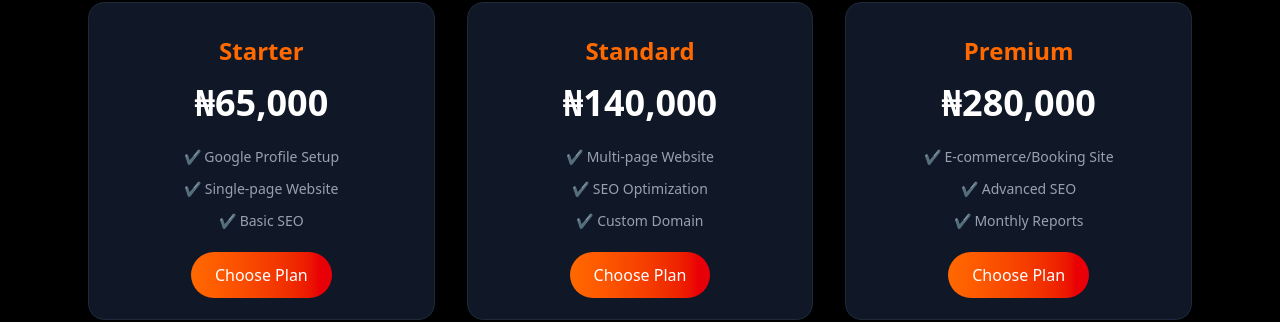
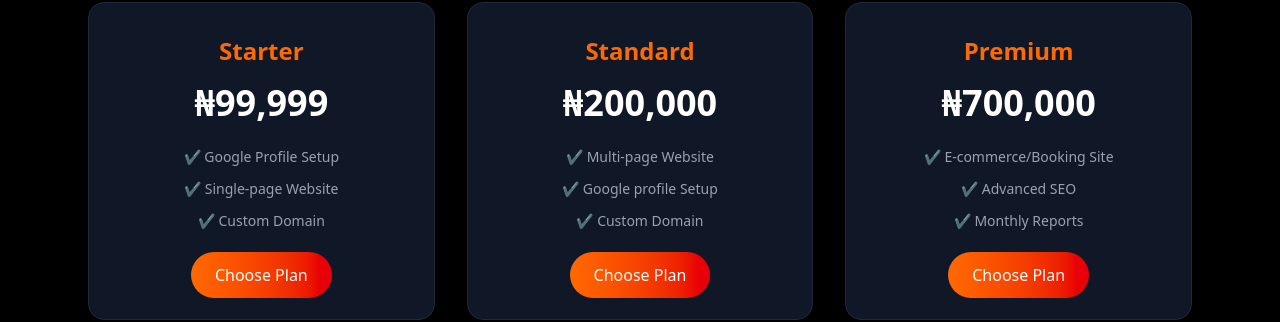
Before and after one commit to abbeytech2023/web-bridge-solutions, a React (Vite) app: page / in a window 1280 px wide. Shown: the part 2076-2398 px from the top of the page. Built offline with nearby package versions, Linux system fonts and the light colour scheme.

Commit message:
initial commit

```diff
--- a/src/App.jsx
+++ b/src/App.jsx
@@ -192,17 +192,17 @@ function Pricing() {
   const plans = [
     {
       name: "Starter",
-      price: "₦65,000",
-      perks: ["Google Profile Setup", "Single-page Website", "Basic SEO"],
+      price: "₦99,999",
+      perks: ["Google Profile Setup", "Single-page Website", "Custom Domain"],
     },
     {
       name: "Standard",
-      price: "₦140,000",
-      perks: ["Multi-page Website", "SEO Optimization", "Custom Domain"],
+      price: "₦200,000",
+      perks: ["Multi-page Website", "Google profile Setup", "Custom Domain"],
     },
     {
       name: "Premium",
-      price: "₦280,000",
+      price: "₦700,000",
       perks: ["E-commerce/Booking Site", "Advanced SEO", "Monthly Reports"],
     },
   ];
```
